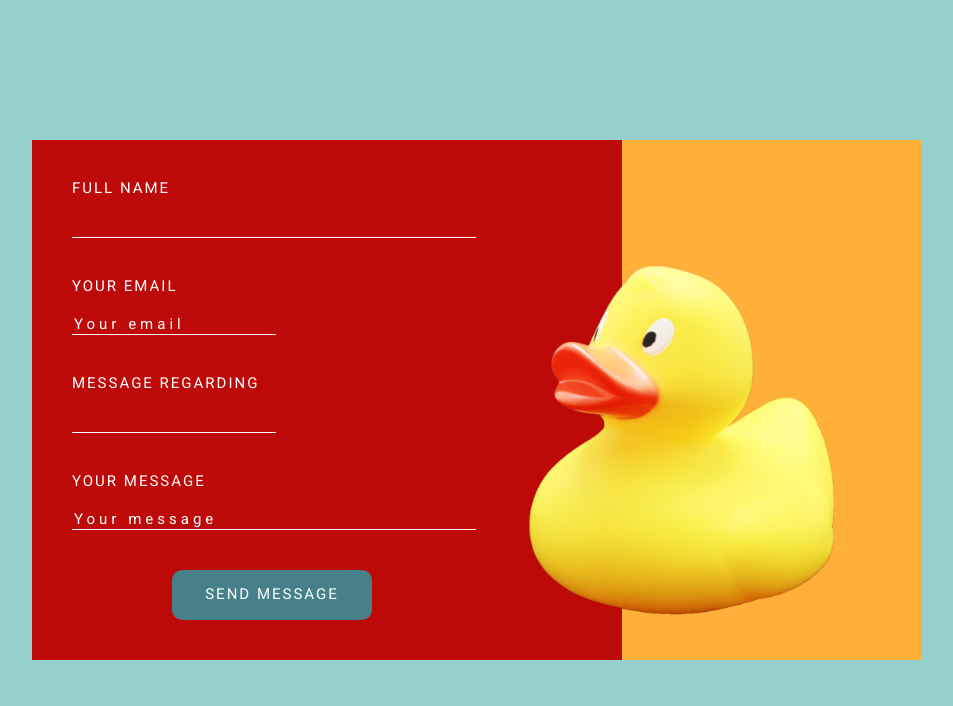
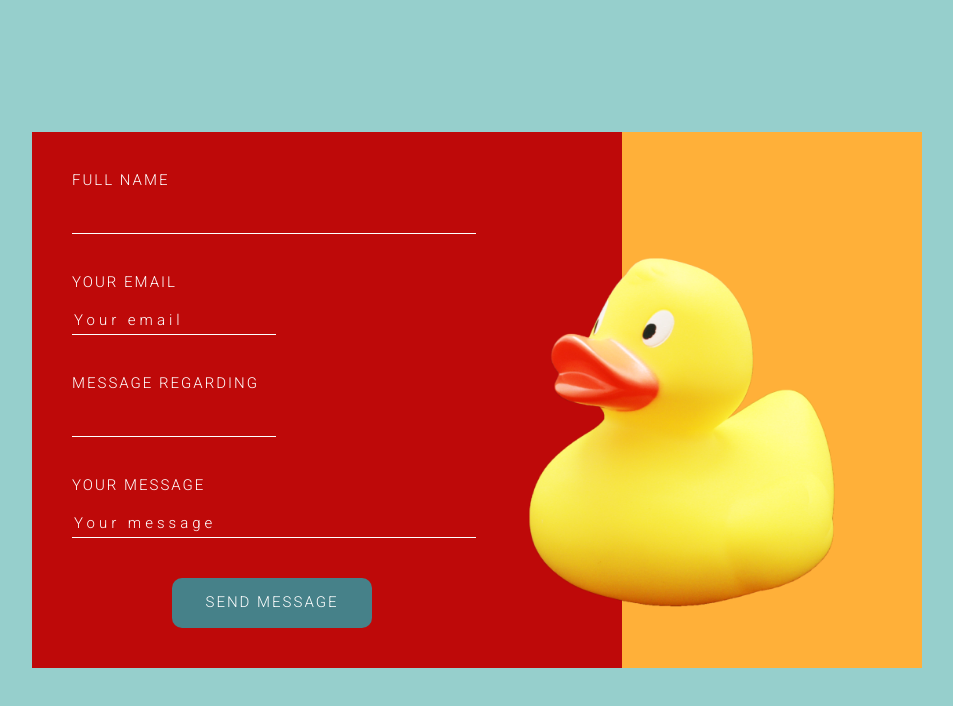
Before and after one commit to Smalmtoft/duck-form, a plain HTML site: page index.html in a window 1280 px wide. Shown: the top 706 px of the page, without its empty margins (163-1116 px from the left). Drawn offline with Linux system fonts and the light colour scheme.

Commit message:
final adjustments to index.css

```diff
--- a/index.html
+++ b/index.html
@@ -5,7 +5,7 @@
     <meta name="viewport" content="width=device-width, initial-scale=1.0">
     <link rel="stylesheet" href="styles/normalize.css">
     <link rel="stylesheet" href="styles/index.css">
-    <link href="https://fonts.googleapis.com/css2?family=Roboto:ital@0;1&display=swap" rel="stylesheet">
+    <link href="https://fonts.googleapis.com/css2?family=Roboto:ital,wght@0,300;1,300&display=swap" rel="stylesheet">
     <title>Duck form</title>
 </head>
 <body>
--- a/styles/index.css
+++ b/styles/index.css
@@ -7,7 +7,7 @@ body{
     height: 100vh;
     margin: auto;
     font-family: "Roboto", serif;
-    font-weight: 400;
+    font-weight: 300;
     font-size: 15px;
     font-style: normal;
     letter-spacing: 2px;
@@ -41,6 +41,7 @@ label{
 input{
     width: 400px;
     margin: 20px;
+    padding-bottom: 5px;
     letter-spacing: 4px;
     border-style: none;
     background-color: #ffffff00;
```
